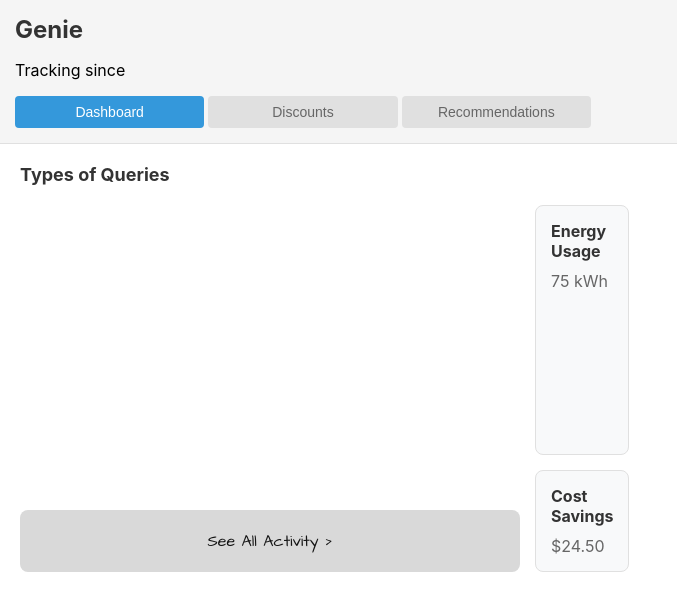
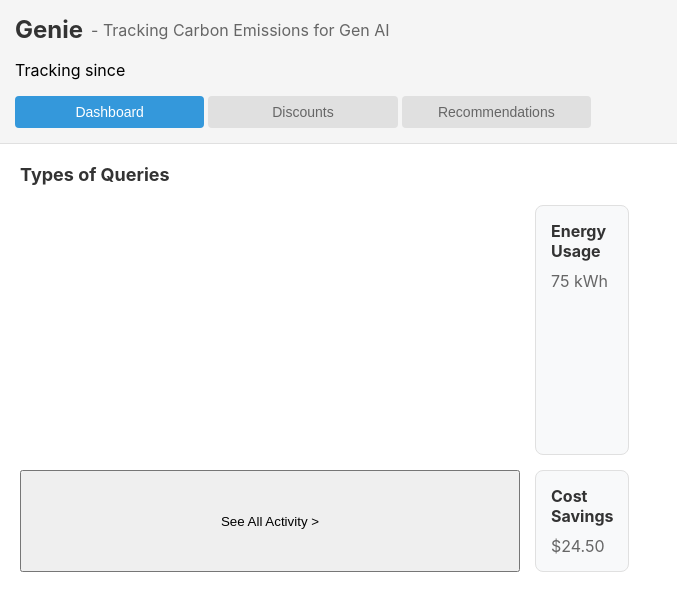
Before and after one commit to derekherrerq/Genie---Coogs-for-Energy-Hackathon, a website built with Vite: page index.html in a window 1280 px wide. Shown: the whole page, without its empty margins (0-677 px from the left). Built offline with nearby package versions, Linux system fonts and the light colour scheme; some packages are replaced by stand-ins of ours.

Commit message:
updated title and styling

```diff
--- a/index.html
+++ b/index.html
@@ -12,7 +12,10 @@
 <body>
   <div id="app">
     <div class="header">
-      <h1>Genie</h1>
+      <div class="header-container">
+        <h1>Genie</h1>
+        <h2 class="subtitle">- Tracking Carbon Emissions for Gen AI</h2>
+      </div>
       <p>Tracking since <span id="time-installed"></span></p>
       <nav class="tab-nav">
         <button class="tab-btn active" data-tab="dashboard">Dashboard</button>
--- a/src/style.css
+++ b/src/style.css
@@ -1,10 +1,3 @@
-
-.architects-daughter-regular {
-  font-family: "Architects Daughter", serif;
-  font-weight: 400;
-  font-style: normal;
-}
-
 body {
   width: 50vw;
   min-width: 600px; /* Ensures readability */
@@ -23,6 +16,26 @@ body {
   background: #f5f5f5;
   border-bottom: 1px solid #e0e0e0;
   width: 150%; /* Added to ensure full width */
+}
+.header-container {
+  display: flex;
+  align-items: center;
+  gap: 8px;
+  margin-bottom: 15px;
+}
+
+.header-container h1 {
+  margin: 0;
+  font-size: 24px;
+  color: #333;
+  font-family: -apple-system, BlinkMacSystemFont, 'Segoe UI', Roboto, sans-serif;
+}
+
+.header-container .subtitle {
+  margin: 0;
+  font-size: 16px;
+  color: #666;
+  font-weight: normal; /* Makes it less bold than h1 */
 }
 
 h1 {
@@ -155,28 +168,3 @@ discount-list {
   margin: 0;
   color: #666;
 }
-
-.see-all-activity{
-  background-color: #D9D9D9;
-  color: var(--Primary, #141414);
-  text-align: center;
-  border: none;
-  font-size: 1rem;
-  cursor: pointer;
-  display:flex;
-  display: flex;
-  padding: 16px 32px 17px 32px;
-  justify-content: center;
-  align-items: center;
-  align-self: stretch;
-  border-radius: 8px;
-  font-family: "Architects Daughter", serif;
-  font-size: 16px;
-  font-style: normal;
-  font-weight: 500;
-  line-height: 125%; /* 20px */
-  width:100%;
-  margin-top: 40px;
-
-
-}
```
Also changed, not shown: manifest.json.
